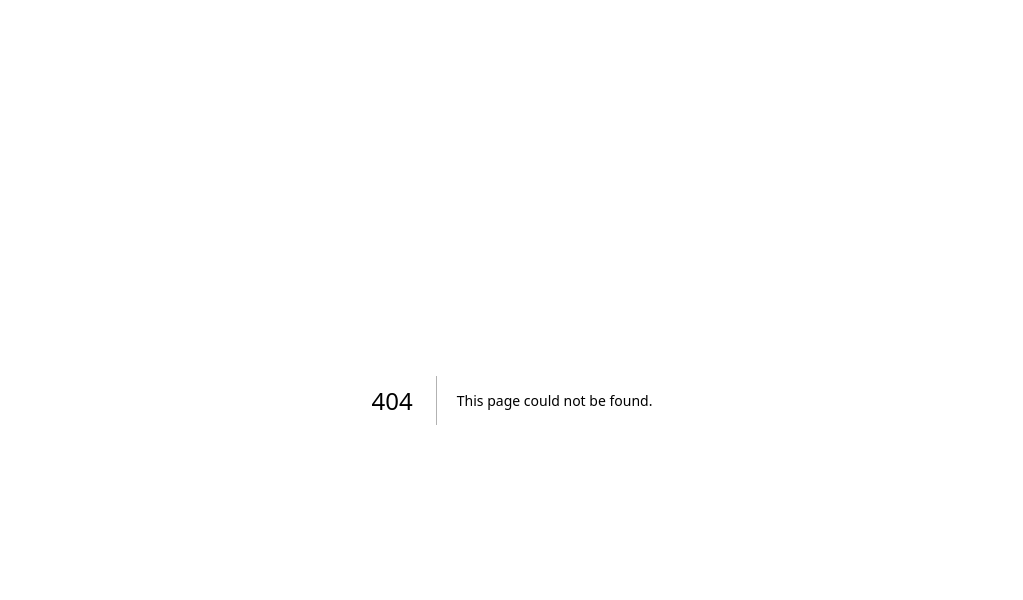
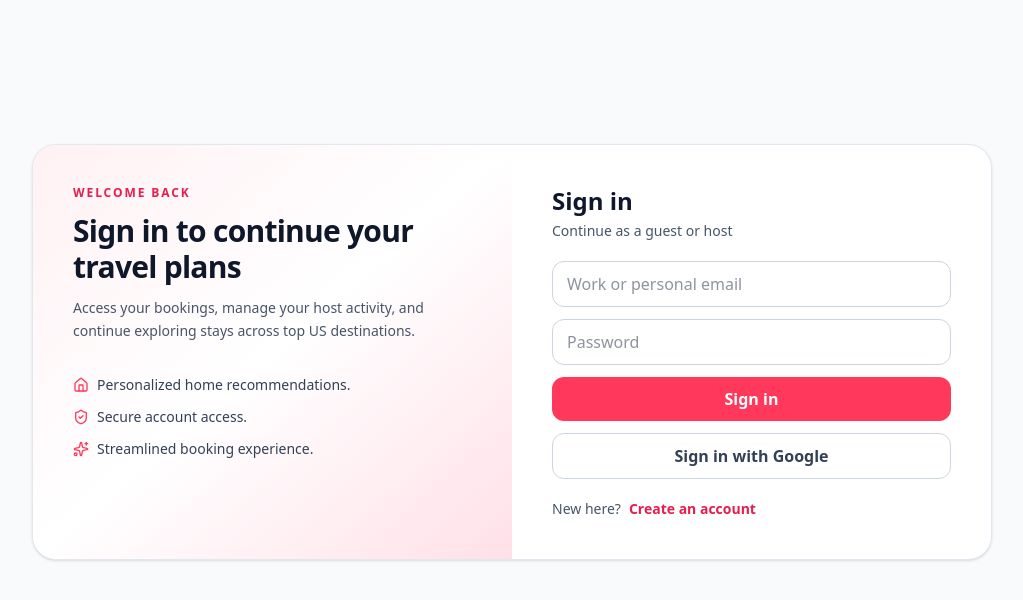
Before and after one commit to maiphuongbrt9a1/airbnb-clone, a Next.js app: page /login in a window 1280 px wide. Before the commit this address had no page. Shown: the top 600 px of the page, without its empty margins (128-1151 px from the left). Built offline with nearby package versions, Linux system fonts and the light colour scheme.

Commit message:
feature (auth): add sign in form

```diff
--- /dev/null
+++ b/src/app/login/page.tsx
@@ -0,0 +1,132 @@
+"use client";
+
+import Link from "next/link";
+import { useSearchParams } from "next/navigation";
+import { FormEvent, useMemo, useState } from "react";
+import { signIn } from "next-auth/react";
+import { House, ShieldCheck, Sparkles } from "lucide-react";
+
+export default function LoginPage() {
+  const searchParams = useSearchParams();
+  const [email, setEmail] = useState("");
+  const [password, setPassword] = useState("");
+  const [error, setError] = useState("");
+  const [isLoading, setIsLoading] = useState(false);
+
+  // Callback Url
+  const callbackUrl = useMemo(() => {
+    const requested = searchParams.get("callbackUrl") ?? "/";
+    if (!requested.startsWith("/") || requested.startsWith("//")) return "/";
+    return requested;
+  }, [searchParams]);
+
+  async function onCredentialsLogin(event: FormEvent<HTMLFormElement>) {
+    event.preventDefault();
+    setError("");
+    setIsLoading(true);
+
+    const result = await signIn("credentials", {
+      email,
+      password,
+      redirect: true,
+      callbackUrl,
+    });
+
+    if (result?.error) {
+      setError("Invalid email or password.");
+      setIsLoading(false);
+    }
+  }
+
+  return (
+    <main className="mx-auto flex min-h-[88vh] max-w-5xl items-center px-4 md:px-8">
+      <section className="grid w-full overflow-hidden rounded-3xl border border-ink-200 bg-surface shadow-sm md:grid-cols-2">
+        <div className="bg-gradient-to-br from-brand-50 via-white to-brand-100 p-8 md:p-10">
+          <p className="text-xs font-semibold uppercase tracking-[0.16em] text-brand-600">
+            Welcome back
+          </p>
+          <h1 className="mt-3 text-3xl font-bold tracking-tight text-ink-900">
+            Sign in to continue your travel plans
+          </h1>
+          <p className="mt-3 text-sm leading-relaxed text-ink-600 ">
+            Access your bookings, manage your host activity, and continue
+            exploring stays across top US destinations.
+          </p>
+          <div className="mt-8 space-y-3 text-sm text-ink-700 ">
+            <p className="flex items-center gap-2 ">
+              <House className="h-4 w-4 text-brand-500"></House>
+              Personalized home recommendations.
+            </p>
+            <p className="flex items-center gap-2 ">
+              <ShieldCheck className="h-4 w-4 text-brand-500"></ShieldCheck>
+              Secure account access.
+            </p>
+            <p className="flex items-center gap-2 ">
+              <Sparkles className="h-4 w-4 text-brand-500"></Sparkles>
+              Streamlined booking experience.
+            </p>
+          </div>
+        </div>
+
+        <div className="p-8 md:p-10 ">
+          <h2 className="text-2xl font-semibold text-ink-900 ">Sign in</h2>
+          <p className="mt-1 text-sm text-ink-600">
+            Continue as a guest or host
+          </p>
+
+          <form className="mt-5 space-y-3" onSubmit={onCredentialsLogin}>
+            <input
+              type="email"
+              required
+              placeholder="Work or personal email"
+              value={email}
+              onChange={(event) => {
+                setEmail(event.target.value);
+              }}
+              className="w-full rounded-xl border border-ink-300 px-3.5 py-2.5 text-ink-800 outline-none ring-brand-300 focus:ring-2"
+            />
+            <input
+              type="password"
+              required
+              value={password}
+              placeholder="Password"
+              onChange={(event) => {
+                setPassword(event.target.value);
+              }}
+              className="w-full rounded-xl border border-ink-300 px-3.5 py-2.5 text-ink-800 outline-none ring-brand-300 focus:ring-2"
+            />
+            {error ? <p className="text-sm text-brand-700 ">{error}</p> : null}
+
+            <button
+              className="w-full rounded-xl bg-brand-500 px-4 py-2.5 font-semibold text-white hover:bg-brand-600 disabled:opacity-70"
+              disabled={isLoading}
+            >
+              {isLoading ? "Signing you in..." : "Sign in"}
+            </button>
+          </form>
+
+          {/* Google Oauth */}
+          <button
+            className="mt-3 w-full rounded-xl border border-ink-300 px-4 py-2.5 font-semibold text-ink-700 hover:bg-ink-100"
+            type="button"
+            onClick={() => {
+              signIn("google", { callbackUrl });
+            }}
+          >
+            Sign in with Google
+          </button>
+
+          <p className="mt-5 text-sm text-ink-600 ">
+            New here?
+            <Link
+              href={"/register"}
+              className="ml-2 font-semibold text-brand-600 hover:text-brand-700"
+            >
+              Create an account
+            </Link>
+          </p>
+        </div>
+      </section>
+    </main>
+  );
+}
--- a/src/app/page.tsx
+++ b/src/app/page.tsx
@@ -1,5 +1,3 @@
-import Image from "next/image";
-
 export default function Home() {
-  return <></>;
+  return <>Home</>;
 }
--- /dev/null
+++ b/src/components/register-form.tsx
@@ -0,0 +1,34 @@
+"use client";
+
+import { useState } from "react";
+import { useFormStatus } from "react-dom";
+import { signIn } from "next-auth/react";
+
+type RegisterFormProps = {
+  action: (FormData: FormData) => Promise<void>;
+};
+
+function RegisterSubmitButton() {
+  const { pending } = useFormStatus();
+
+  return (
+    <button
+      className="w-full rounded-xl bg-brand-500 px-4 py-2.5 font-semibold text-white hover:bg-brand-600 disabled:opacity-70"
+      disabled={pending}
+    >
+      {pending ? "Creating your account..." : "create account"}
+    </button>
+  );
+}
+
+/**
+ * Two parallel signup paths in One UI
+ * 1) Native form Post -> Server action (name, email, password fields)
+ * 2) Button -> Next Auth Google Provider (client redirect)
+ */
+
+export function RegisterForm({ action }: RegisterFormProps) {
+  const [googleLoading, setGoogleLoading] = useState(false);
+
+  return <></>;
+}
```
